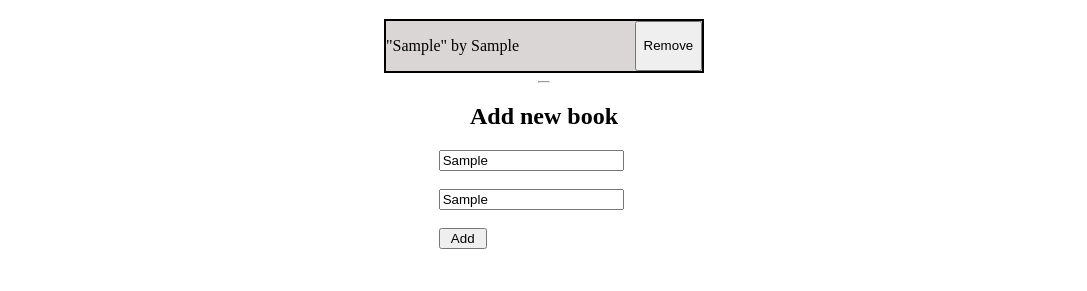
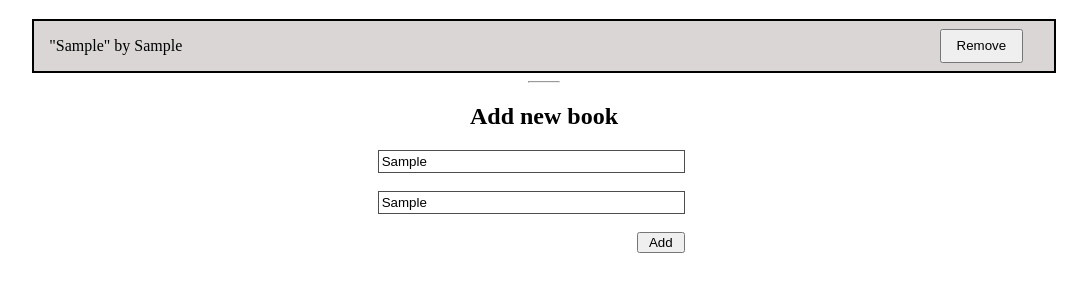
Before and after one commit to Yemisirach/Awesome_books, a website: page index.html in a window 1280 px wide. Both pictures are taken after typing "Sample", "Sample" into the empty fields and a click on the button "Add". Shown: the part 61-352 px from the top of the page, without its empty margins (96-1183 px from the left). Drawn offline with Linux system fonts and the light colour scheme.

Commit message:
Update style.css to match required layout

```diff
--- a/styles.css
+++ b/styles.css
@@ -1,7 +1,8 @@
 body {
-  max-width: 25%;
+  max-width: 80%;
   margin: 0 auto;
 }
+
 .form-div,
 .header-wraper,
 h2 {
@@ -13,6 +14,7 @@ h2 {
   margin-right: 1.6rem;
   display: flex;
   flex-direction: column;
+  width: 30%;
 }
 
 .books-container {
@@ -20,31 +22,35 @@ h2 {
 }
 
 .Books {
+  height: 10%;
+  padding: 0% 1.5%;
   display: flex;
-  justify-content: space-between;
-  flex-direction: row;
-  height: 10%;
-  margin: auto;
+}
+
+.Books p {
+  width: 90%;
 }
 
 .remove-book {
-  width: 4.2rem;
-  /* height: 2.1rem; */
+  width: 5.2rem;
+  height: 2.1rem;
+  align-self: center;
 }
 
 #add-button {
   width: 3rem;
+  align-self: flex-end;
 }
 
 hr {
   width: 3%;
 }
-.booksList {
-  display: flex;
-  justify-content: space-between;
-  list-style: none;
-}
 
 .Books:nth-child(odd) {
   background-color: rgb(218, 214, 214);
 }
+
+.add-book-form input {
+  padding: 1%;
+  border: 1px solid rgb(77, 77, 77);
+}
```
